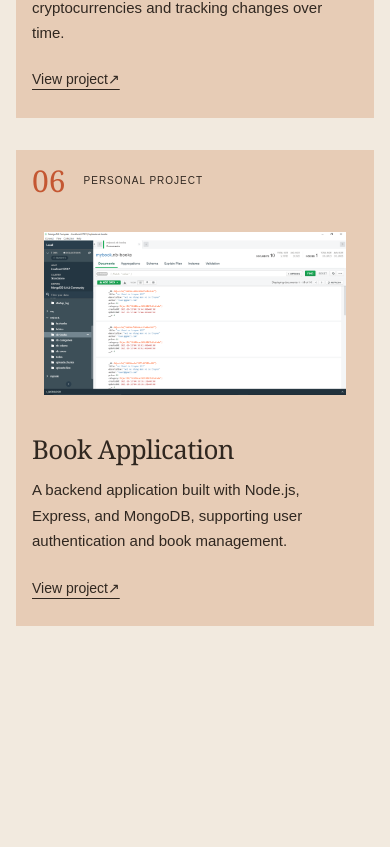
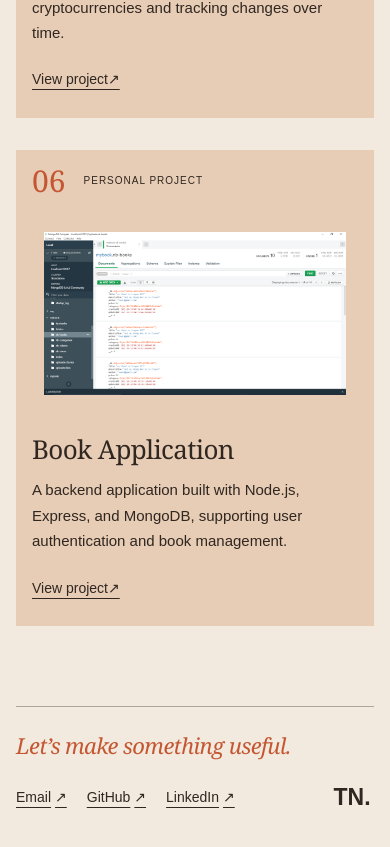
Before and after one commit to tuannguyen8/tuannguyenportfolio, a React (Vite) app in the folder frontend/: page /projects in a window 390 px wide. Shown: the part 2641-3488 px from the top of the page. Before the commit the page ends 3347 px from the top, so only its background shows below. Built offline with nearby package versions, Linux system fonts and the light colour scheme.

Commit message:
Add responsive footer across portfolio pages

```diff
--- a/frontend/src/App.jsx
+++ b/frontend/src/App.jsx
@@ -4,6 +4,7 @@ import Header from './components/Header.jsx';
 import HomePage from './pages/HomePage.jsx';
 import ProjectsPage from './pages/ProjectsPage.jsx';
 import ProjectDetailsPage from './pages/ProjectDetailsPage.jsx';
+import Footer from './components/Footer.jsx';
 
 export default function App() {
 	const { pathname, hash } = useLocation();
@@ -24,18 +25,11 @@ export default function App() {
 
 			<Header />
 
-      <main
-        className="page-container"
-        id="main-content"
-        tabIndex={-1}
-      >
+			<main className="page-container" id="main-content" tabIndex={-1}>
 				<Routes>
 					<Route path="/" element={<HomePage />} />
 					<Route path="/projects" element={<ProjectsPage />} />
-          <Route
-            path="/projects/:projectId"
-            element={<ProjectDetailsPage />}
-          />
+					<Route path="/projects/:projectId" element={<ProjectDetailsPage />} />
 
 					<Route
 						path="*"
@@ -54,6 +48,8 @@ export default function App() {
 					/>
 				</Routes>
 			</main>
+
+			<Footer />
 		</div>
 	);
 }
--- /dev/null
+++ b/frontend/src/components/Footer.jsx
@@ -0,0 +1,48 @@
+import { Link } from 'react-router-dom';
+import { contact } from '../data/contact.js';
+
+export default function Footer() {
+  return (
+    <footer className="site-footer">
+      <div className="page-container site-footer__inner">
+        <p className="site-footer__message">
+          Let’s make something useful.
+        </p>
+
+        <nav
+          className="site-footer__links"
+          aria-label="Footer contact links"
+        >
+          <a href={`mailto:${contact.email}`}>
+            Email <span aria-hidden="true">↗</span>
+          </a>
+
+          {contact.socialLinks.map((link) => (
+            <a
+              key={link.label}
+              href={link.url}
+              target="_blank"
+              rel="noopener noreferrer"
+            >
+              {link.label}
+              <span aria-hidden="true"> ↗</span>
+            </a>
+          ))}
+        </nav>
+
+        <Link
+          className="site-footer__brand"
+          to="/#top"
+          aria-label="Tuan Nguyen — back to home"
+          onClick={() => {
+            requestAnimationFrame(() => {
+              window.scrollTo({ top: 0, behavior: 'auto' });
+            });
+          }}
+        >
+          TN.
+        </Link>
+      </div>
+    </footer>
+  );
+}
--- a/frontend/src/styles/main.scss
+++ b/frontend/src/styles/main.scss
@@ -1114,3 +1114,76 @@ h3 {
 .contact-form__feedback--error {
   background: #f0d8cc;
 }
+
+.site-footer {
+  &__inner {
+    display: flex;
+    align-items: center;
+    justify-content: space-between;
+    gap: 24px;
+    padding-block: 24px 32px;
+    border-top: 1px solid var(--color-border);
+  }
+
+  &__message {
+    font-family: Georgia, 'Times New Roman', serif;
+    font-size: clamp(22px, 2.2vw, 30px);
+    font-style: italic;
+    line-height: 1.3;
+    letter-spacing: -0.03em;
+    color: var(--color-accent);
+  }
+
+  &__links {
+    display: flex;
+    align-items: center;
+    justify-content: center;
+    flex-wrap: wrap;
+    gap: 8px 24px;
+
+    a {
+      display: inline-flex;
+      align-items: center;
+      gap: 4px;
+      min-height: 44px;
+      font-size: 14px;
+    }
+  }
+
+  &__brand {
+    display: inline-flex;
+    align-items: center;
+    justify-content: center;
+    flex-shrink: 0;
+    min-width: 44px;
+    min-height: 44px;
+    font-size: 23px;
+    font-weight: 700;
+    text-decoration: none;
+  }
+}
+
+@media (max-width: 900px) {
+  .site-footer__inner {
+    flex-wrap: wrap;
+  }
+}
+
+@media (max-width: 700px) {
+  .site-footer {
+    &__inner {
+      display: grid;
+      grid-template-columns: minmax(0, 1fr) auto;
+      gap: 16px;
+    }
+
+    &__message {
+      grid-column: 1 / -1;
+    }
+
+    &__links {
+      justify-content: flex-start;
+      gap: 8px 20px;
+    }
+  }
+}
```
Lines whose indentation alone changed are shown as unchanged.
